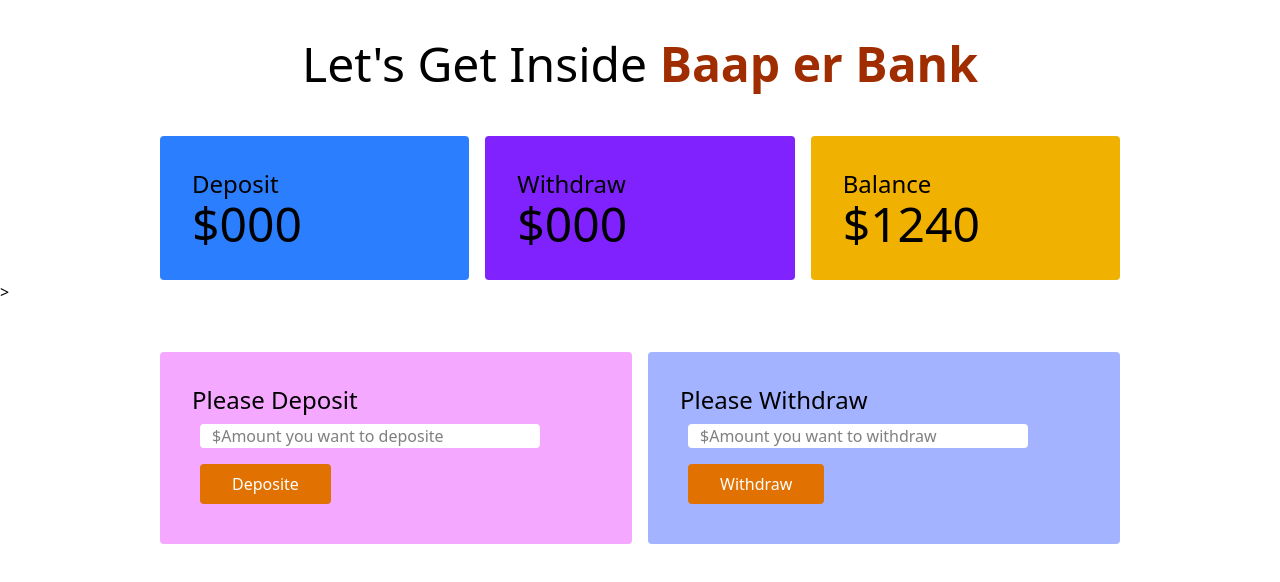
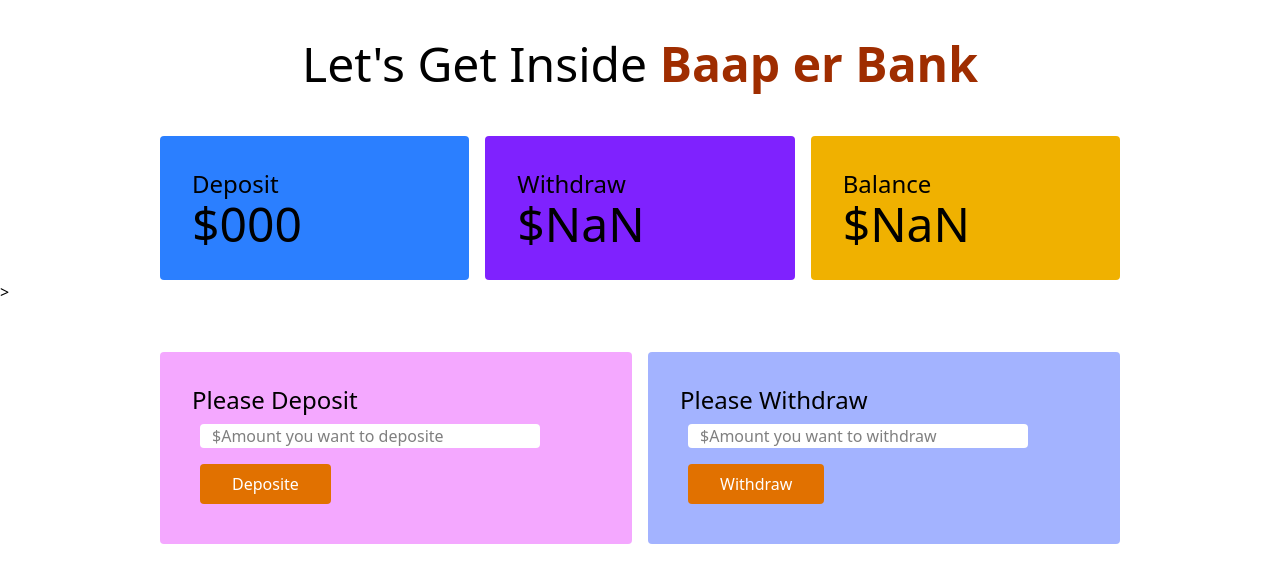
Before and after one commit to sadiapeu22/baap-er-bank, a plain HTML site: page bank.html in a window 1280 px wide. Both pictures are taken after a click on the button "Withdraw". Drawn offline with nearby package versions, Linux system fonts and the light colour scheme.

Commit message:
all calculation finished

```diff
--- a/bank.html
+++ b/bank.html
@@ -44,7 +44,7 @@
 
                 <div class="bg-indigo-300 p-8 rounded-sm">
                  <h4 class="text-2xl mb-2">Please Withdraw</h4>
-                 <input class="w-10/12 block m-2 px-3 bg-white rounded-sm" type="text" name="" id="user-withdraw" placeholder="$Amount you want to withdraw">
+                 <input id ="withdaw-field" class="w-10/12 block m-2 px-3 bg-white rounded-sm" type="text" name="" placeholder="$Amount you want to withdraw">
 
                  <button id="btn-withdraw" class="bg-amber-600 hover:bg-sky-700 px-8 py-2 text-white font-medium rounded-sm m-2">Withdraw</button>
                 </div>
@@ -53,5 +53,6 @@
         </section>
     </main>
     <script src="js/deposite.js"></script>
+    <script src="js/withdraw.js"></script>
 </body>
 </html>
--- /dev/null
+++ b/js/withdraw.js
@@ -0,0 +1,46 @@
+ /*
+1. add event handler with the withdraw button
+2. get the withdraw from the withdraw input field
+also make sure to conver the input into a number by using parsefloat
+
+3. get previous withdraw total
+4. calculate total withdraw amount
+4. set total withdraw amount
+5. get previous balance total
+6. calculate new balance total
+ */
+
+
+ document.getElementById('btn-withdraw').addEventListener('click', function(){
+    //step 2
+    const withdrawField = document.getElementById('withdaw-field');
+    const newWithdrawAmountString = withdrawField.value;
+    const newWithdrawAmount = parseFloat(newWithdrawAmountString);
+
+
+    //step 3
+    const withdrawtotalElement = document.getElementById('withdraw-total');
+    const previousWithdrawTotalString = withdrawtotalElement.innerText;
+    const previousWithdrawTotal = parseFloat(previousWithdrawTotalString);
+
+    //step 4
+
+
+    const currentWithdrawTotal = previousWithdrawTotal + newWithdrawAmount;
+    withdrawtotalElement.innerText = currentWithdrawTotal;
+
+
+    //step 5
+    const balanceTotalElement = document.getElementById('balance-total');
+    const previousBalanceTotalString = balanceTotalElement.innerText;
+    const previousBalanceTotal = parseFloat(previousBalanceTotalString);
+
+
+    //step 6
+    const newBalanceTotal = previousBalanceTotal - newWithdrawAmount;
+    balanceTotalElement.innerText = newBalanceTotal;
+    //step 7 clear input field
+    withdrawField.value = '';
+
+
+ })
```
